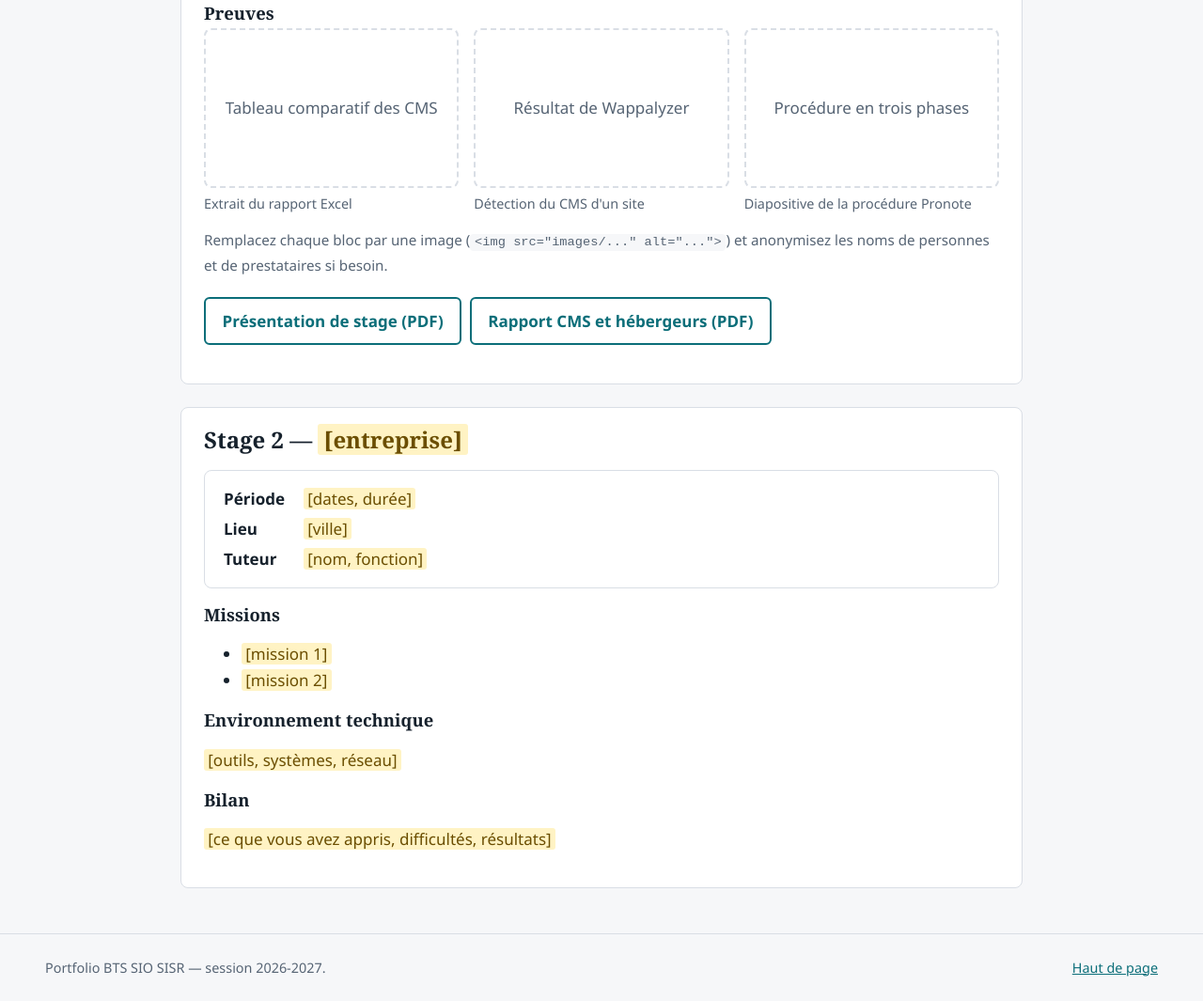
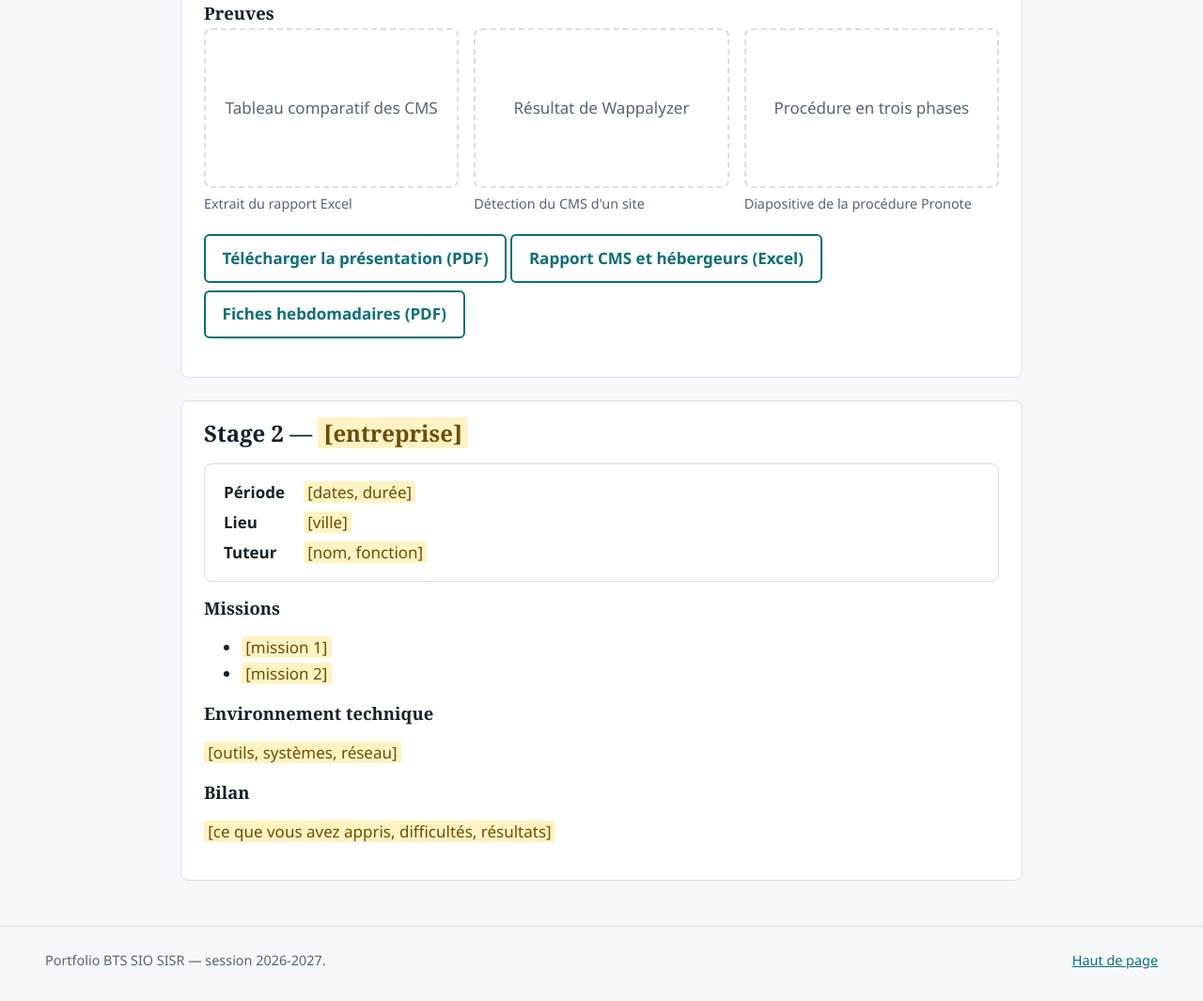
Before and after one commit to valmondcf/portfolio-sisr, a plain HTML site: page stages.html in a window 1280 px wide. Shown: the part 2323-3388 px from the top of the page at 94% size. Drawn offline with Linux system fonts and the light colour scheme.

Commit message:
Ajout des documents de stage

```diff
--- a/stages.html
+++ b/stages.html
@@ -18,7 +18,6 @@
 <h3>Compétences mobilisées</h3><ul><li>B1 : Développer la présence en ligne de l'organisation</li><li>B1 : Travailler en mode projet</li><li>B1 : Répondre aux incidents et aux demandes d'assistance</li><li>B1 : Organiser son développement professionnel</li><li>Gérer des sauvegardes et déployer un service (accompagnement des utilisateurs)</li></ul>
 <h3>Bilan</h3><p>Ce stage m'a appris à mener un projet de bout en bout : cadrer un besoin, collecter et comparer des informations, dialoguer avec des prestataires et présenter des recommandations argumentées à une direction. J'y ai aussi découvert l'administration d'un CMS et l'importance des sauvegardes.</p>
 <h3>Preuves</h3><div class="proofs"><figure><div class="shot">Tableau comparatif des CMS</div><figcaption>Extrait du rapport Excel</figcaption></figure><figure><div class="shot">Résultat de Wappalyzer</div><figcaption>Détection du CMS d'un site</figcaption></figure><figure><div class="shot">Procédure en trois phases</div><figcaption>Diapositive de la procédure Pronote</figcaption></figure></div>
-<p class="note">Remplacez chaque bloc par une image (<code>&lt;img src="images/..." alt="..."&gt;</code>) et anonymisez les noms de personnes et de prestataires si besoin.</p>
-<p><a class="btn alt" href="docs/presentation-stage.pdf">Présentation de stage (PDF)</a> <a class="btn alt" href="docs/rapport-cms-hebergeurs.pdf">Rapport CMS et hébergeurs (PDF)</a></p></article><article class="entry"><h2>Stage 2 — <span class="ph">[entreprise]</span></h2><dl class="meta"><dt>Période</dt><dd><span class="ph">[dates, durée]</span></dd><dt>Lieu</dt><dd><span class="ph">[ville]</span></dd><dt>Tuteur</dt><dd><span class="ph">[nom, fonction]</span></dd></dl>
+<p><a class="btn alt" href="docs/presentation-stage.pdf" download>Télécharger la présentation (PDF)</a><a class="btn alt" href="docs/rapport-cms-hebergeurs.xlsx" download>Rapport CMS et hébergeurs (Excel)</a><a class="btn alt" href="docs/fiches-hebdo.pdf" download>Fiches hebdomadaires (PDF)</a></p></article><article class="entry"><h2>Stage 2 — <span class="ph">[entreprise]</span></h2><dl class="meta"><dt>Période</dt><dd><span class="ph">[dates, durée]</span></dd><dt>Lieu</dt><dd><span class="ph">[ville]</span></dd><dt>Tuteur</dt><dd><span class="ph">[nom, fonction]</span></dd></dl>
 <h3>Missions</h3><ul><li><span class="ph">[mission 1]</span></li><li><span class="ph">[mission 2]</span></li></ul><h3>Environnement technique</h3><p><span class="ph">[outils, systèmes, réseau]</span></p><h3>Bilan</h3><p><span class="ph">[ce que vous avez appris, difficultés, résultats]</span></p></article></main>
 <footer><p>Portfolio BTS SIO SISR — session 2026-2027.</p><p><a href="#top">Haut de page</a></p></footer></body></html>
```
Also changed, not shown: parcours.html (+1 -1 lines), 2 other files.
